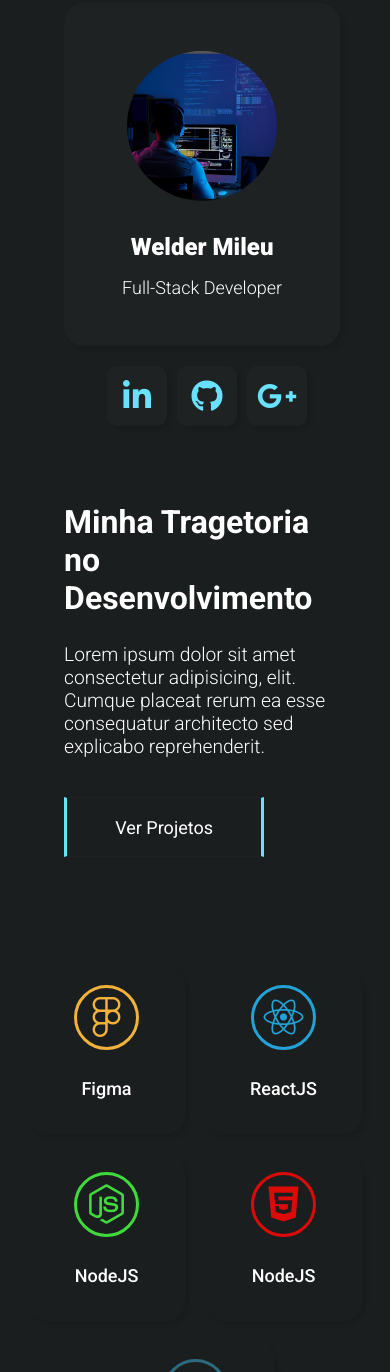
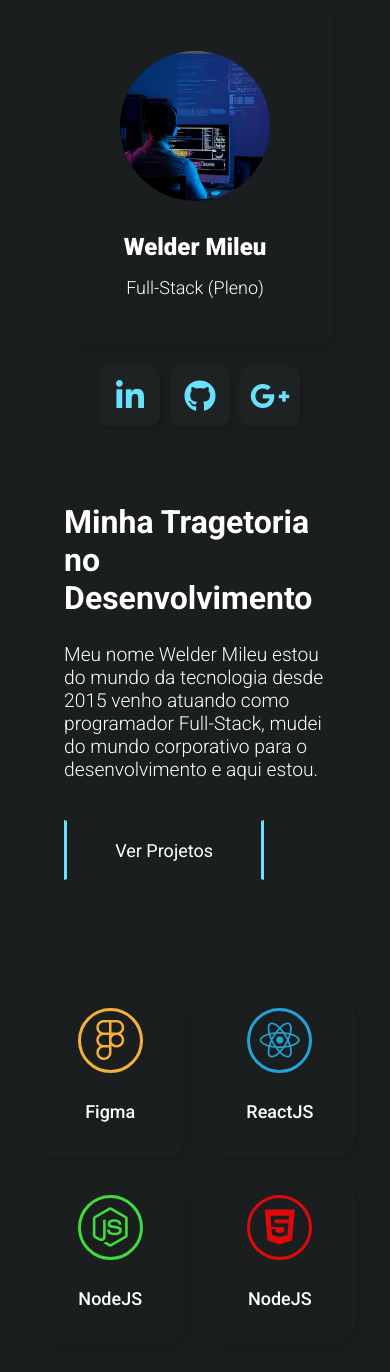
Before and after one commit to WelderMileu/port_2.0, a plain HTML site: page index.html in a window 390 px wide. Shown: the part 35-1407 px from the top of the page. Drawn offline with Linux system fonts and the light colour scheme.

Commit message:
skills mobile

```diff
--- a/index.html
+++ b/index.html
@@ -14,7 +14,7 @@
 					<img src="/assets/images/avatar.jpg" alt="avatar">
 					<div>
 						<h1>Welder Mileu</h1>
-						<span>Full-Stack Developer</span>
+						<span>Full-Stack (Pleno)</span>
 					</div>
 				</div>
 
@@ -33,7 +33,7 @@
 
 			<div class="abaut_description">
 				<h2>Minha Tragetoria no Desenvolvimento</h2>
-				<p>Lorem ipsum dolor sit amet consectetur adipisicing, elit. Cumque placeat rerum ea esse consequatur architecto sed explicabo reprehenderit.</p>
+				<p>Meu nome Welder Mileu estou do mundo da tecnologia desde 2015 venho atuando como programador Full-Stack, mudei do mundo corporativo para o desenvolvimento e aqui estou.</p>
 				<button class="btn-primary">
 					Ver Projetos
 				</button>
--- a/style.css
+++ b/style.css
@@ -87,7 +87,6 @@ body {
 	width: 276px;
 	height: 343px;
 	border-radius: 20px;
-	background-color: var(--color-black-max-clear);
 	box-shadow: 4px 4px 4px rgba(0, 0, 0, 0.1);
 
 	display: flex;
@@ -212,6 +211,7 @@ body {
 
 @media screen and (max-width: 500px) {
 	.abaut {
+		align-items: center;
 		flex-direction: column;
 	}
 
@@ -230,4 +230,12 @@ body {
 	.abaut_description p {
 		width: 100%;
 	}
+
+	/* Card Skills  */
+
+	.lenguages
+	.card {
+		width: 40%;
+		height: 167px;
+	}
 }
```
